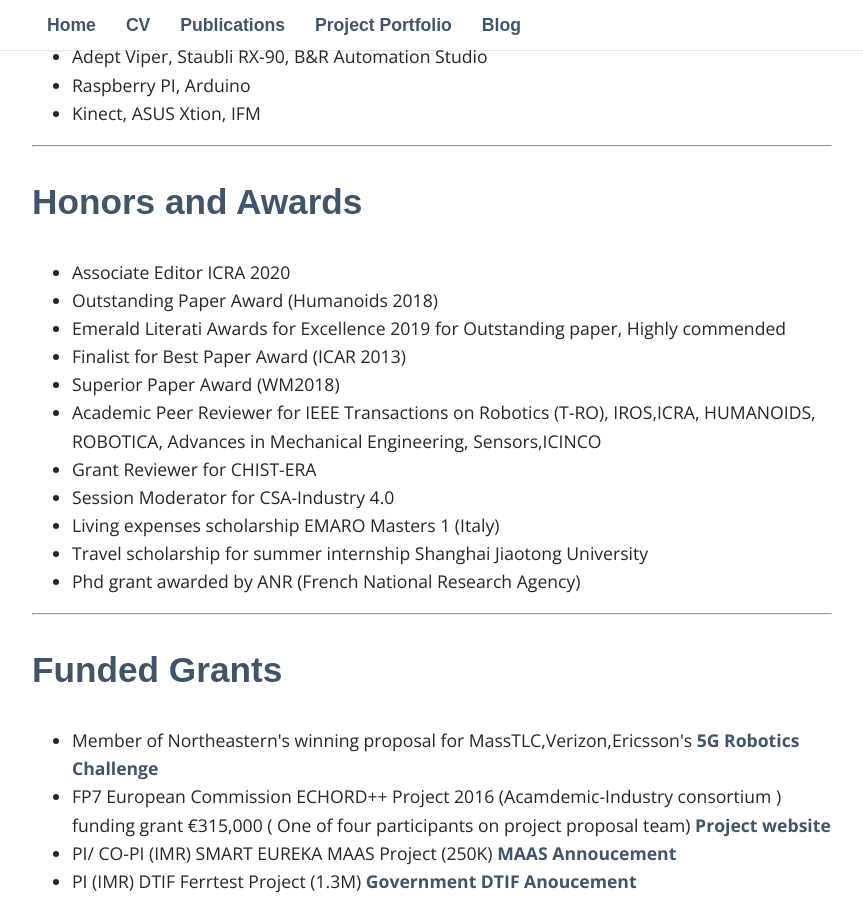
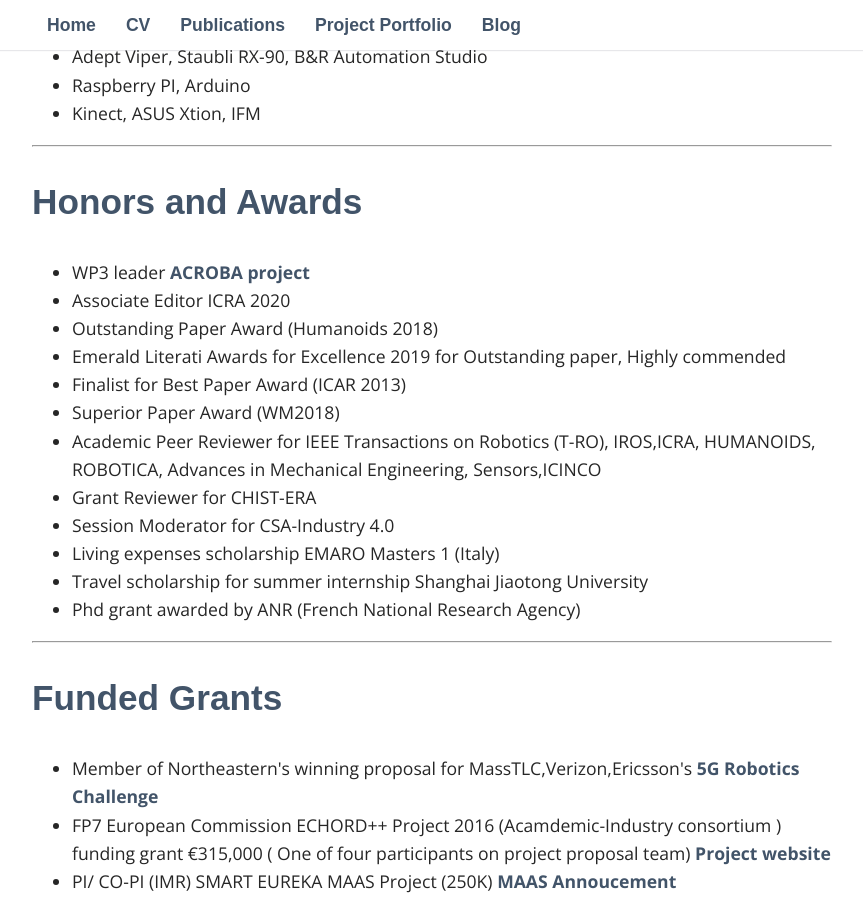
Before and after one commit to philip-long/philip-long.github.io, a Jekyll site: the page built from cv/index.html, in a window 1280 px wide and 900 px high, scrolled down 5248 px. Shown: the whole window, without its empty margins (208-1071 px from the left). Built offline with Jekyll 4.4.1, drawn with Linux system fonts in a browser that asks for light colours; nearby versions of some CDN libraries; some web fonts are replaced; library files that are not in the unit come from our copies.

Commit message:
Update index.html

```diff
--- a/cv/index.html
+++ b/cv/index.html
@@ -368,7 +368,7 @@
 
                 <h2 class="col">Honors and Awards</h2>
                      <ul class="desc">
-
+         		     <li> WP3 leader  <a href="https://cordis.europa.eu/project/id/101017284"> ACROBA project </a> </li>
 			     <li> Associate Editor ICRA 2020 </li>
 			     <li> Outstanding Paper Award (Humanoids 2018)</li>
 			     <li> Emerald Literati Awards for Excellence 2019 for Outstanding paper, Highly commended </li>
```
